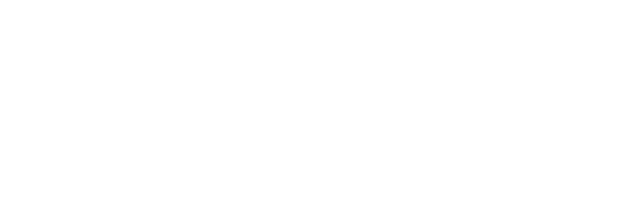
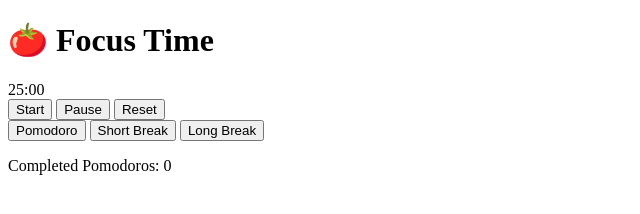
Before and after one commit to EmamSaimon592/Focus-time, a plain HTML site: page index.html in a window 1280 px wide. Shown: the whole page, without its empty margins (0-640 px from the left). Drawn offline with Linux system fonts and the light colour scheme.

Commit message:
Creating strc by coder Branch team

```diff
--- a/index.html
+++ b/index.html
@@ -6,6 +6,22 @@
   <title>Focus Time</title>
 </head>
 <body>
-
+  <div class="container">
+    <h1>🍅 Focus Time</h1>
+      <div id="timer">25:00</div>
+          <div class="buttons">
+            <button id="start">Start</button>
+            <button id="pause">Pause</button>
+            <button id="reset">Reset</button>
+          </div>
+        <div class="mode-buttons">
+          <button id="pomodoro" class="active">Pomodoro</button>
+          <button id="shortBreak">Short Break</button>
+          <button id="longBreak">Long Break</button>
+        </div>
+        <p id="cycles">Completed Pomodoros: <span id="count">0</span></p>
+        </div>
+  </div>
+  <script src="script.js"></script>
 </body>
 </html>
```
